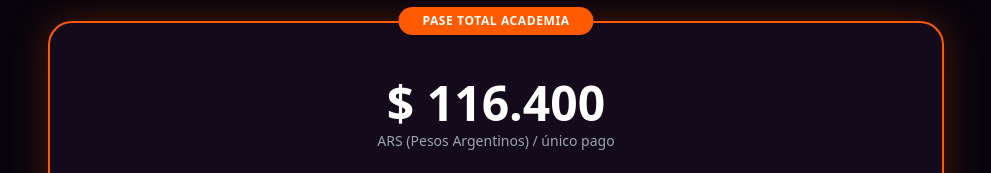
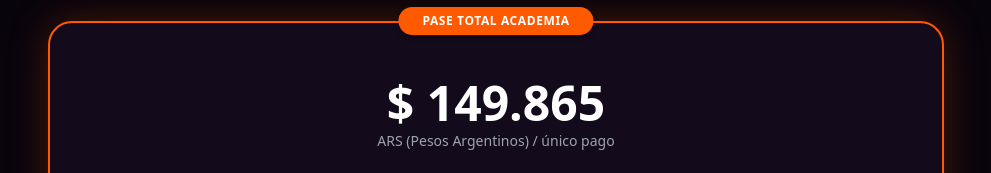
Before and after one commit to Mpebay/RDT, a React (Vite) app in the folder frontend/: page /promo in a window 1280 px wide. Shown: the part 1331-1504 px from the top of the page, without its empty margins (144-1135 px from the left). Built offline with nearby package versions, Linux system fonts and the light colour scheme; no server answers.

Commit message:
modf menores

```diff
--- a/frontend/src/pages/LandingPromo.jsx
+++ b/frontend/src/pages/LandingPromo.jsx
@@ -7,7 +7,7 @@ export default function LandingPromo() {
   const [brokerChoice, setBrokerChoice] = useState('vantage');
   const [paymentMethod, setPaymentMethod] = useState('mercadopago');
 
-  const USD_TO_ARS_RATE = 1200;
+  const USD_TO_ARS_RATE = 1545;
   const basePriceUsd = 97;
   const priceInArs = basePriceUsd * USD_TO_ARS_RATE;
 
```
